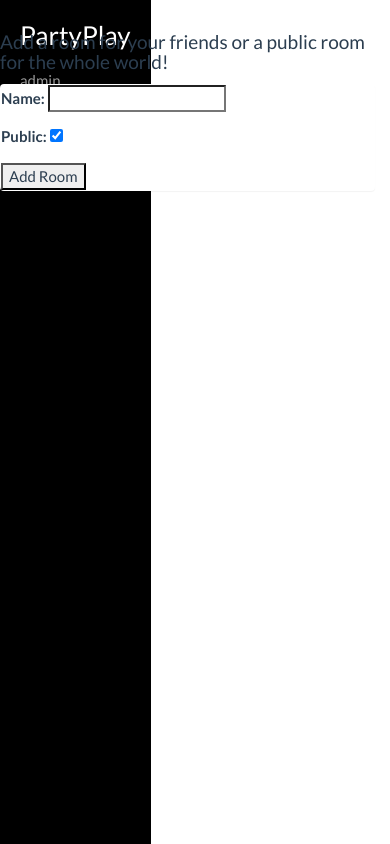
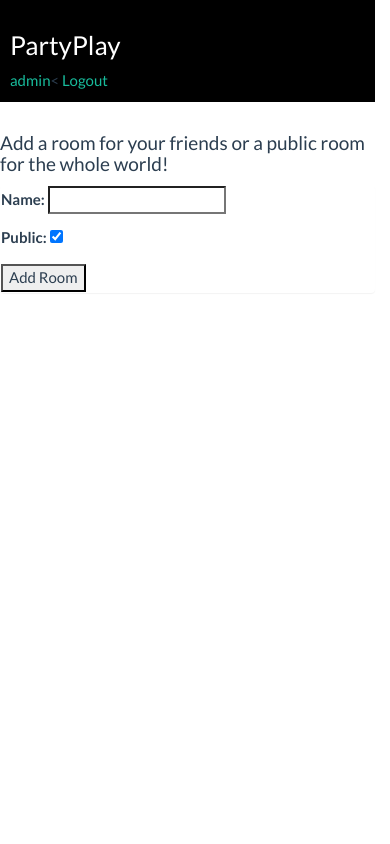
Before and after one commit to rollos/PartyPlay, a Django app: page /partyplay/addroom/ in a window 390 px wide. Run offline with Django 3.2, Linux system fonts and the light colour scheme; a user stored in the database is signed in; some libraries are stand-ins or nearby versions.

Commit message:
Added topbar for mobile

```diff
--- a/PartyPlay/static/css/styles.css
+++ b/PartyPlay/static/css/styles.css
@@ -13,19 +13,6 @@
     border:0
 }
 
-
-@media (max-width: 640px)
-{
-    #sidebar-wrapper
-    {
-        display: none;
-    }
-    #videoplayer
-    {
-        display: none;
-    }
-
-}
 @media (min-width: 640px)
 {
     #videodata
@@ -33,3 +20,17 @@
         position:fixed;
     }
 }
+@media (max-width: 640px)
+{
+    #wrapper{
+        margin:auto;
+        padding:auto;
+    }
+}
+
+#mobile-bar
+{
+    background: #000;
+    padding: 10px;
+    margin:0;
+}
--- a/PartyPlay/templates/base_generic.html
+++ b/PartyPlay/templates/base_generic.html
@@ -29,12 +29,25 @@
 <body>
 
 <div class="container-fluid" id="wrapper">
+    <div class="row visible-xs visible-sm" id="mobile-bar" >
 
+
+                <a href="{% url 'rooms' %}"><h3 id="sidebar-title">PartyPlay</h3></a>
+
+                {% if user.is_authenticated %}
+                    <a href="{% url 'user-profile' %}">{{ user.get_username }}</a><
+
+                    <a href="{% url 'logout'%}?next={{request.path}}">Logout</a>
+                  {% else %}
+                    <a href="{% url 'login'%}?next={{request.path}}">Login</a>
+                {% endif %}
+
+    </div>
     <div class="row">
       <div class="col-sm-2">
       {% block sidebar %}
 
-        <div id="sidebar-wrapper">
+        <div id="sidebar-wrapper" class="visible-md visible-lg visible-xl">
             <ul class="sidebar-nav">
                 <li><a href="{% url 'rooms' %}"><h3 id="sidebar-title">PartyPlay</h3></a></li>
 
```
Also changed, not shown: db.sqlite3.
